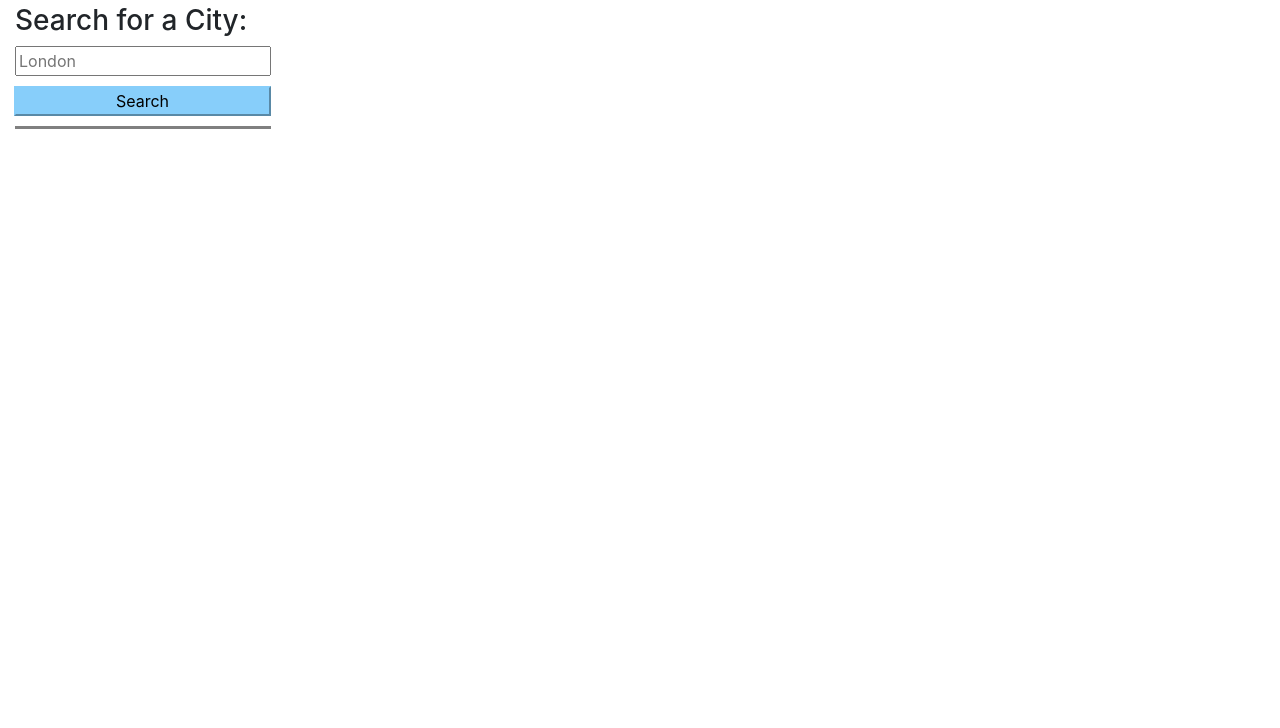
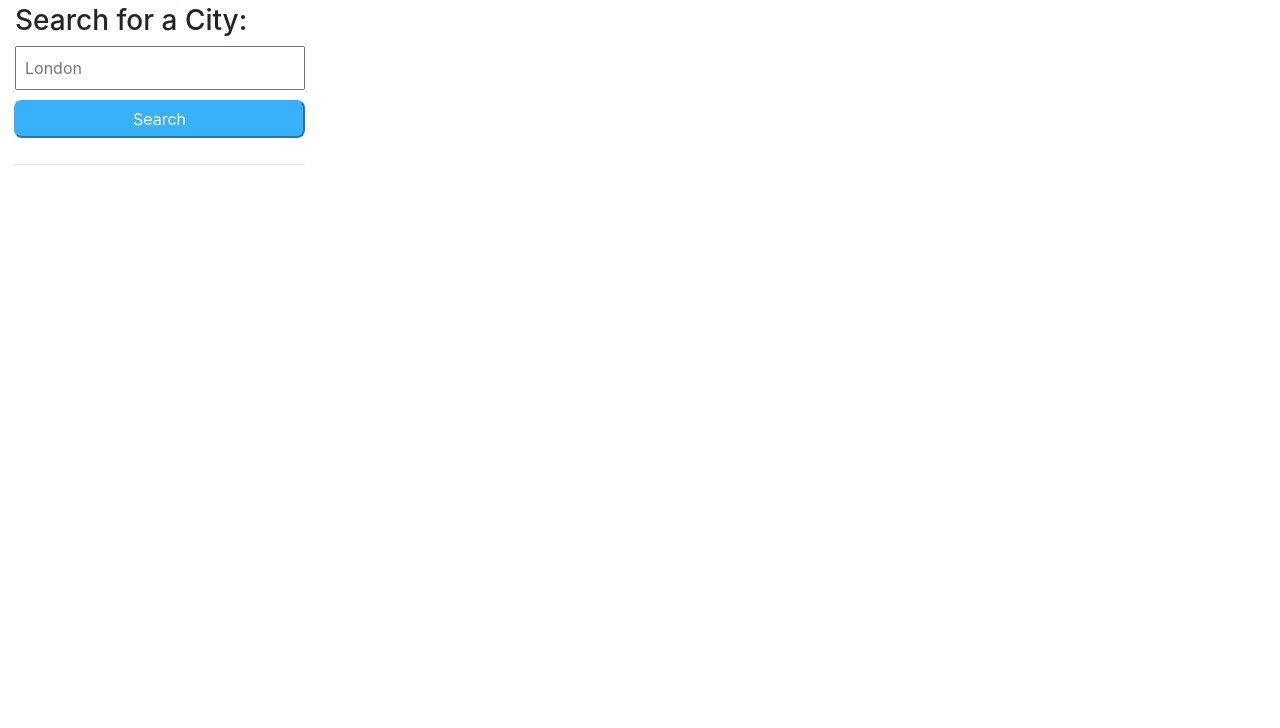
Before and after one commit to JayaPK21/Weather-Dashboard, a plain HTML site: page index.html in a window 1280 px wide. Shown: the part 72-800 px from the top of the page. Drawn offline with nearby package versions, Linux system fonts and the light colour scheme.

Commit message:
Adds styling for buttons and search bar

```diff
--- a/assets/css/reset.css
+++ b/assets/css/reset.css
@@ -1,14 +1,24 @@
 button{
     width: 100%;
     margin: 10px 0;
-    background-color: lightskyblue;
-    border-color: lightskyblue;
+    padding: 5px;
+    border-radius: 8px;
+}
+
+#search-button {
+    background-color: #38b0fa;
+    border-color: #38b0fa;
+    color: white;
+}
+
+#history button {
+    background-color: #a4a4a4;
+    border-color: #a4a4a4;
 }
 
 .input-group {
     display: flex;
     flex-direction: column;
-    border-bottom: solid gray;
 }
 
 .forecast-cards {
@@ -18,3 +28,16 @@ button{
     margin: 5px 10px;
     padding-top: 10px;
 }
+
+.weather-search {
+    padding : 8px;
+}
+
+.form-group {
+
+    margin-bottom: 0;
+
+}
+.input-group-append {
+    display: block;
+}
--- a/index.html
+++ b/index.html
@@ -24,7 +24,7 @@
           Search for a City:
         </h2>
         <form id="search-form" class="form">
-          <div class="form-inline form-group">
+          <div class="form-group">
             <div class="input-group">
               <input class="form-input weather-search" type="text" id="search-input" placeholder="London"
                 aria-labelledby="form-heading" aria-controls="today forecast" />
@@ -37,30 +37,6 @@
             </div>
           </div>
         </form>
-
-        <!-- Code for testing -->
-        <!-- <div class="container">
-          <h2>Basic Table</h2>
-
-          <table class="table">
-            <thead>
-              <tr>
-                <th scope="col">Movie Name</th>
-                <th scope="col">Year</th>
-                <th scope="col">Actors</th>
-              </tr>
-            </thead>
-            <tbody>
-              <tr>
-                <td>Interstellar</td>
-                <td>2014</td>
-                <td>Ellen Burstyn, Matthew McConaughey, Mackenzie Foy, John Lithgow</td>
-              </tr>
-            </tbody>
-          </table>
-        </div> -->
-
-        <!-- End of testing -->
 
         <div class="list-group" id="history"></div>
       </aside>
```
